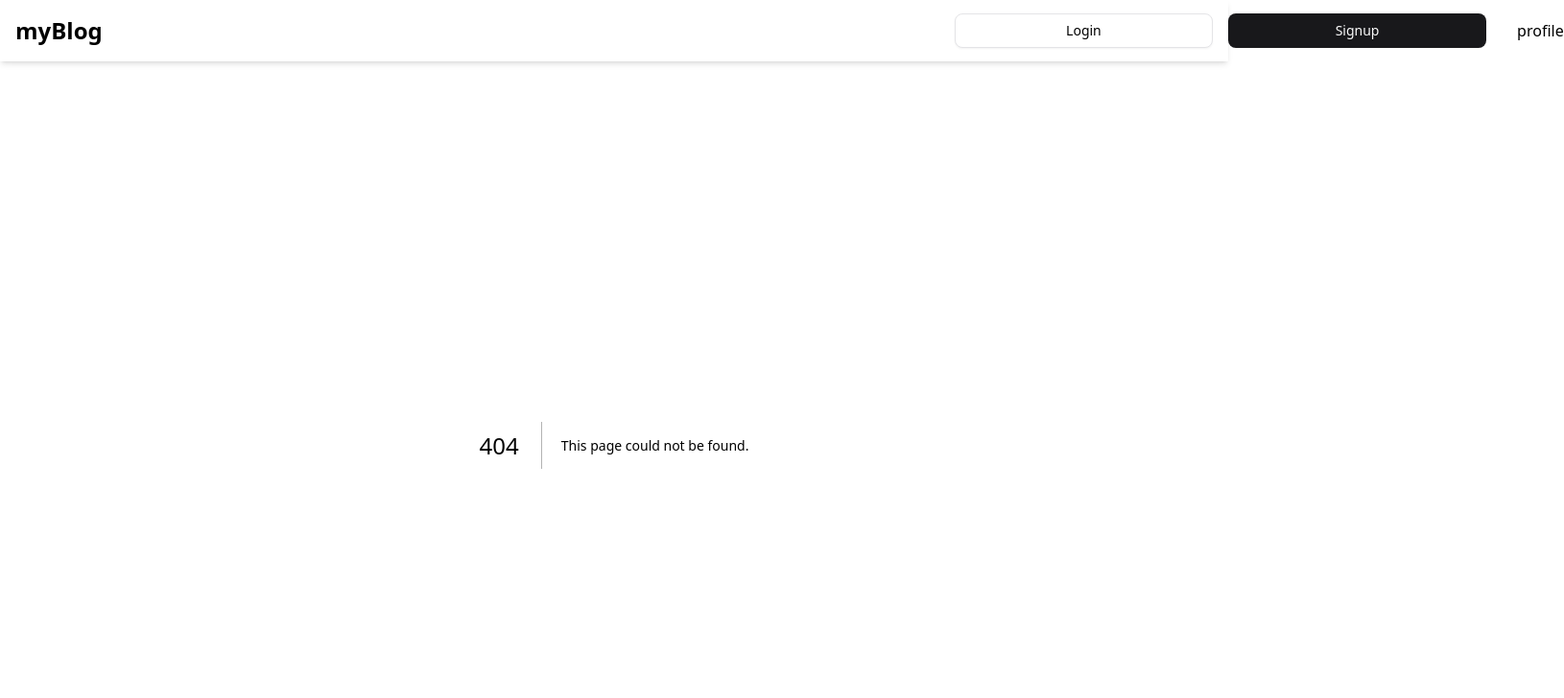
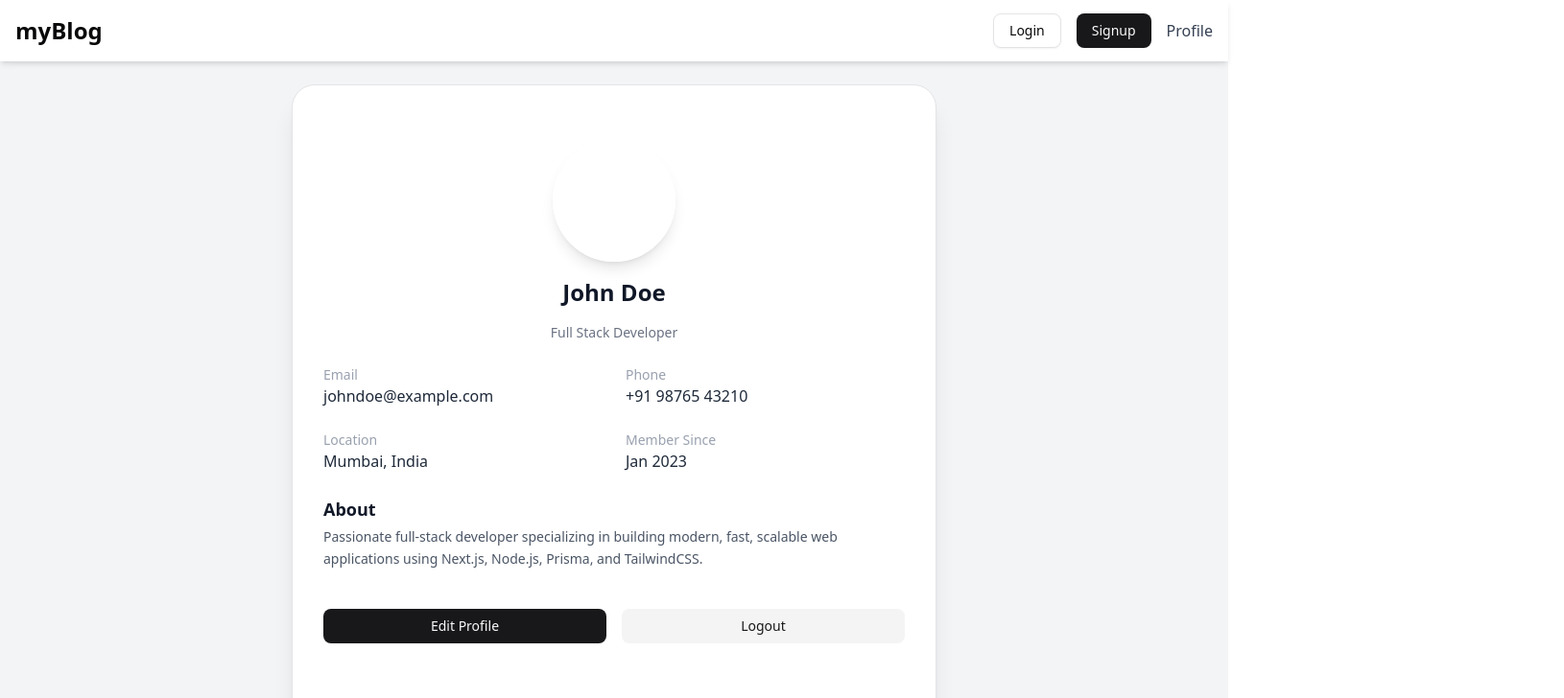
Before and after one commit to RanjanaRK/next-blog-frontend, a Next.js app: page /profile in a window 1280 px wide. Before the commit this address had no page. Shown: the top 728 px of the page at 96% size, 1630 px wide, since content can reach past the window. Built offline with nearby package versions, Linux system fonts and the light colour scheme.

Commit message:
profile page

```diff
--- /dev/null
+++ b/src/app/profile/page.tsx
@@ -0,0 +1,11 @@
+import ProfilePage from "@/components/Profile";
+
+const page = () => {
+  return (
+    <div>
+      <ProfilePage />
+    </div>
+  );
+};
+
+export default page;
--- a/src/components/Navbar.tsx
+++ b/src/components/Navbar.tsx
@@ -1,8 +1,9 @@
-// "use client";
+"use client";
 
-import { LogOut } from "lucide-react";
+import { LogOut, Menu, X } from "lucide-react";
 import Link from "next/link";
 import { Button } from "./ui/button";
+import { useState } from "react";
 
 // import { useState } from "react";
 // import Link from "next/link";
@@ -95,26 +96,43 @@ import { Button } from "./ui/button";
 // }
 
 const Navbar = () => {
+  const [open, setOpen] = useState(false);
   return (
     <>
       <nav className="w-full bg-white shadow-md sticky top-0 z-50">
         <div className=" mx-auto px-4 flex items-center justify-between h-16">
-          <Link href={"/"} className="text-2xl font-bold">
+          {/* Logo */}
+          <Link href="/" className="text-2xl font-bold">
             myBlog
           </Link>
 
-          <nav className="flex items-center gap-4">
-            {/* <Link"admin ></Link> */}
-            {/* <Header />
-            <ThemeButton /> */}
+          {/* Desktop Menu */}
+          <div className="hidden md:flex items-center gap-4">
+            <Button variant="outline">Login</Button>
+            <Button>Signup</Button>
+            <Link href="/profile" className="text-gray-700 hover:text-black">
+              Profile
+            </Link>
+          </div>
+
+          {/* Mobile Hamburger */}
+          <button className="md:hidden" onClick={() => setOpen(!open)}>
+            {open ? <X size={26} /> : <Menu size={26} />}
+          </button>
+        </div>
+
+        {/* Mobile Dropdown Menu */}
+        {open && (
+          <div className="md:hidden bg-white shadow-inner px-4 py-4 space-y-4 animate-slideDown">
             <Button variant="outline" className="w-full">
               Login
             </Button>
             <Button className="w-full">Signup</Button>
-            <LogOut />
-            <Link href={"/profile"}>profile</Link>
-          </nav>
-        </div>
+            <Link href="/profile" className="block text-gray-700 font-medium">
+              Profile
+            </Link>
+          </div>
+        )}
       </nav>
     </>
   );
--- /dev/null
+++ b/src/components/Profile.tsx
@@ -0,0 +1,71 @@
+"use client";
+
+import Image from "next/image";
+import { Card, CardContent, CardHeader, CardTitle } from "@/components/ui/card";
+import { Button } from "@/components/ui/button";
+
+export default function ProfilePage() {
+  return (
+    <div className="min-h-screen bg-gray-100 flex justify-center p-6">
+      <Card className="w-full max-w-2xl rounded-3xl shadow-xl bg-white">
+        <CardHeader className="flex flex-col items-center gap-4 pt-8">
+          <div className="relative w-32 h-32 rounded-full overflow-hidden shadow-lg border-4 border-white">
+            {/* <Image
+              src="/profile.jpg"
+              alt="User profile"
+              fill
+              className="object-cover"
+            /> */}
+          </div>
+          <CardTitle className="text-2xl font-semibold text-gray-900">
+            John Doe
+          </CardTitle>
+          <p className="text-gray-500 text-sm">Full Stack Developer</p>
+        </CardHeader>
+
+        <CardContent className="space-y-6 px-8 pb-10">
+          {/* User Info */}
+          <div className="grid grid-cols-1 sm:grid-cols-2 gap-6">
+            <div>
+              <p className="text-gray-400 text-sm">Email</p>
+              <p className="text-gray-800 font-medium">johndoe@example.com</p>
+            </div>
+
+            <div>
+              <p className="text-gray-400 text-sm">Phone</p>
+              <p className="text-gray-800 font-medium">+91 98765 43210</p>
+            </div>
+
+            <div>
+              <p className="text-gray-400 text-sm">Location</p>
+              <p className="text-gray-800 font-medium">Mumbai, India</p>
+            </div>
+
+            <div>
+              <p className="text-gray-400 text-sm">Member Since</p>
+              <p className="text-gray-800 font-medium">Jan 2023</p>
+            </div>
+          </div>
+
+          {/* About Section */}
+          <div>
+            <h2 className="text-lg font-semibold text-gray-900 mb-1">About</h2>
+            <p className="text-gray-600 text-sm leading-relaxed">
+              Passionate full-stack developer specializing in building modern,
+              fast, scalable web applications using Next.js, Node.js, Prisma,
+              and TailwindCSS.
+            </p>
+          </div>
+
+          {/* Buttons */}
+          <div className="flex gap-4 pt-4">
+            <Button className="flex-1">Edit Profile</Button>
+            <Button variant="secondary" className="flex-1">
+              Logout
+            </Button>
+          </div>
+        </CardContent>
+      </Card>
+    </div>
+  );
+}
```
